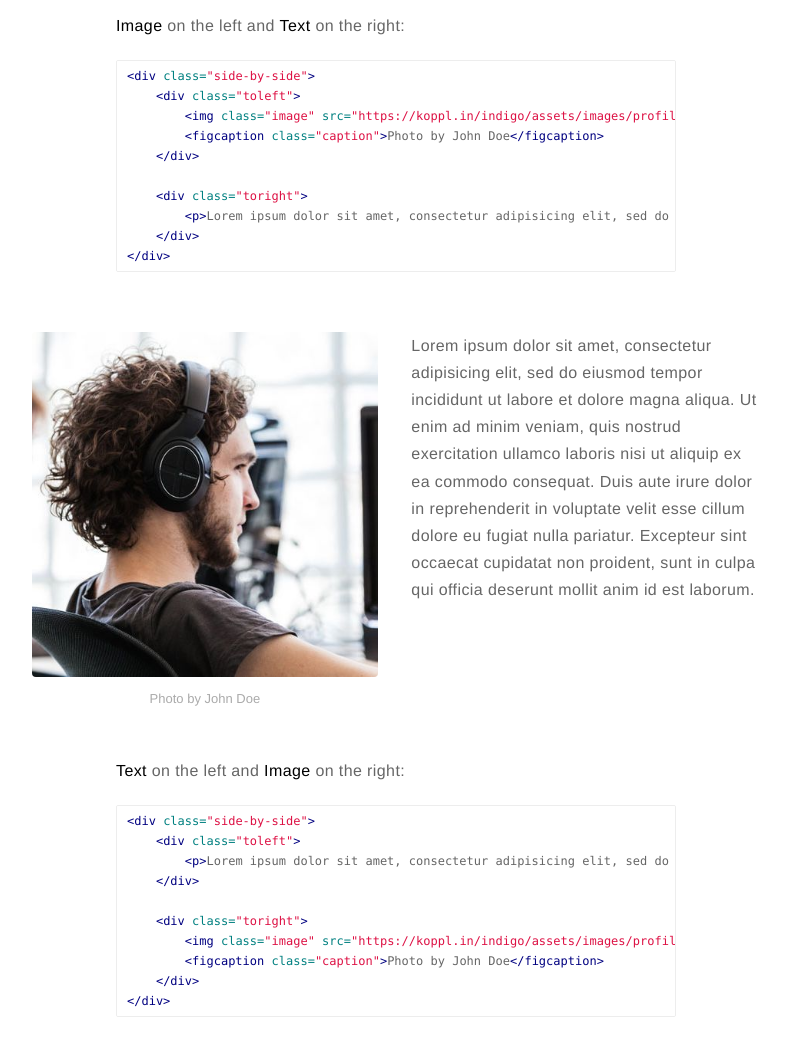
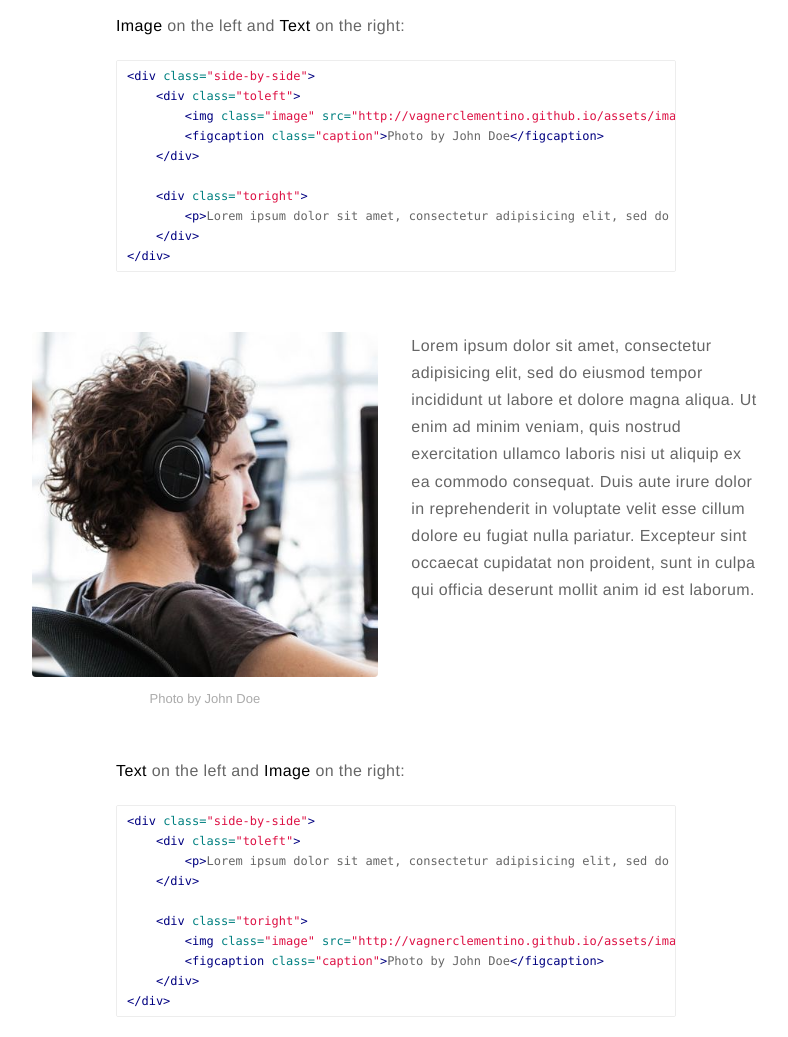
Before and after one commit to vagnerclementino/vagnerclementino.github.io, a Jekyll site: the page built from _posts/2015-02-24-markdown-extra-components.markdown, in a window 1280 px wide and 1400 px high, scrolled down 1068 px. Shown: the part 151-1188 px from the top of the window, without its empty margins (244-1032 px from the left). Built offline with Jekyll 4.4.1, drawn with Linux system fonts in a browser that asks for light colours; comment, search, counter and statistics services are not loaded; part of the change alters nothing that is shown.

Commit message:
Alteração da configuração

```diff
--- a/_config.yml
+++ b/_config.yml
@@ -16,8 +16,8 @@ resume: true
 resume-external: true
 resume-url: https://google.com/?q=my+resume
 
-url: https://koppl.in/indigo
-# your url: http://USERNAME.github.io
+# url: https://koppl.in/indigo
+url: http://vagnerclementino.github.io
 
 permalink: /:title/
 
```
